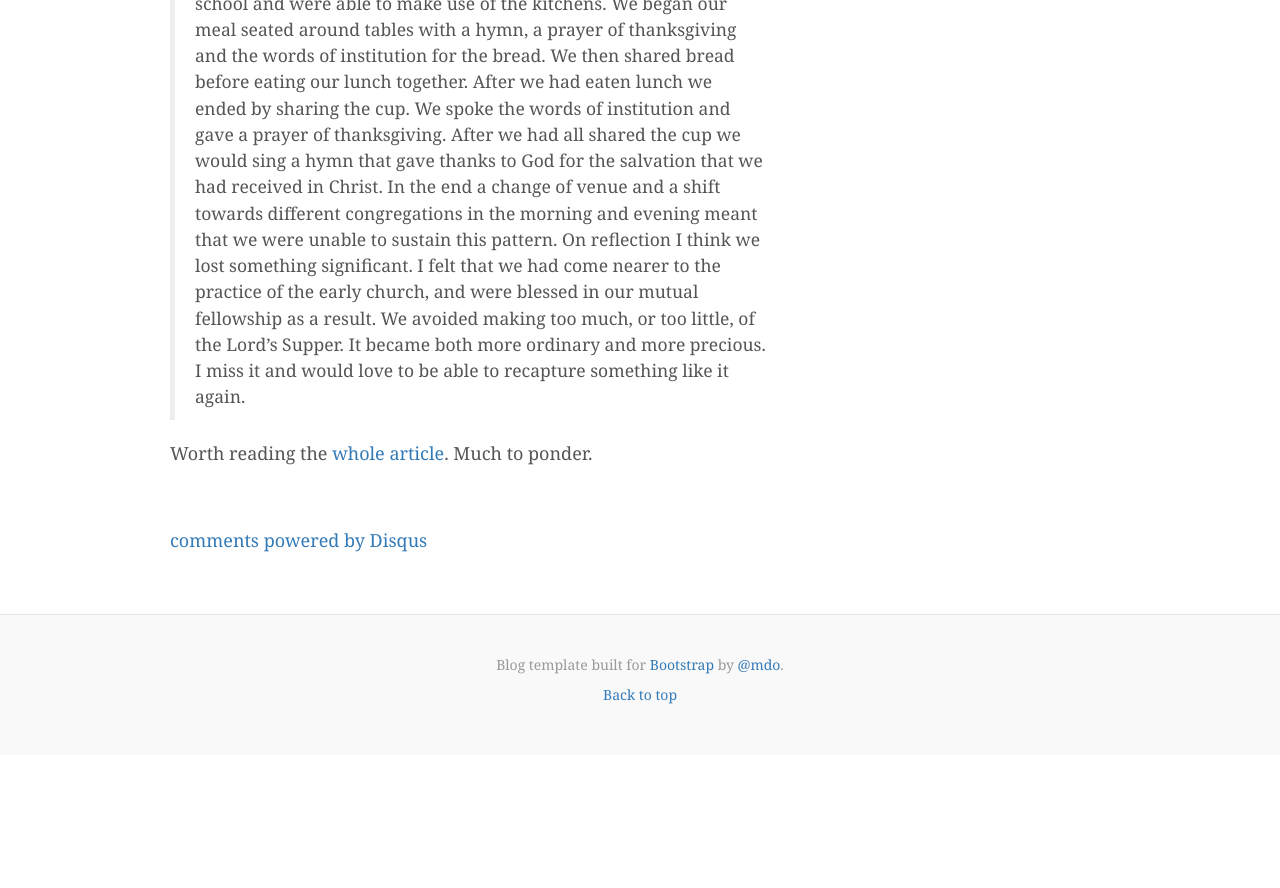
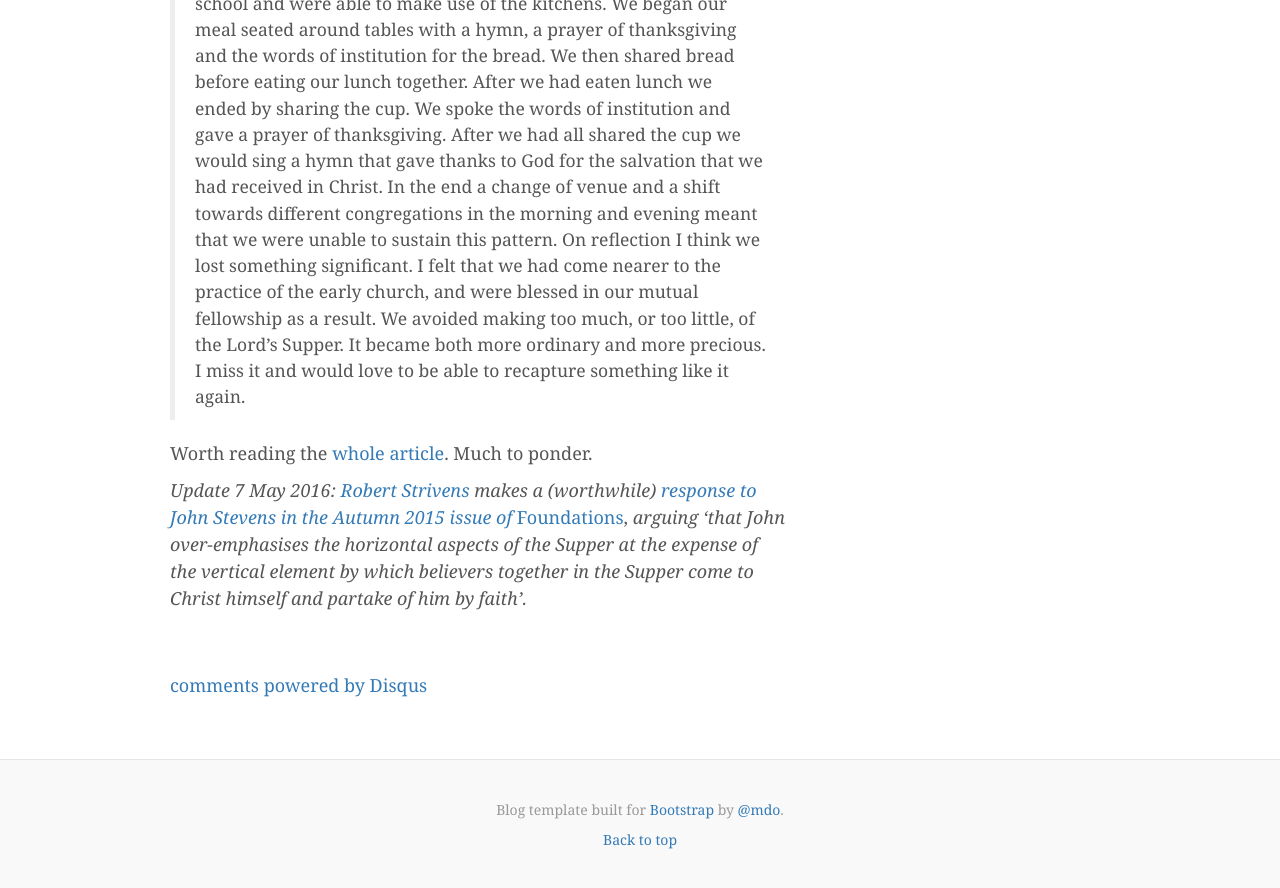
Before and after one commit to anthonyjsmith/anthonyjsmith.github.io, a Jekyll site: the page built from _posts/2015-08-21-it-is-not-a-supper-you-eat.md, in a window 1280 px wide and 900 px high, scrolled down 1872 px. Shown: the top 888 px of the window. Built offline with Jekyll 4.4.1, drawn with Linux system fonts in a browser that asks for light colours; nearby versions of some CDN libraries; comment, search, counter and statistics services are not loaded; before the commit the page ends 2627 px from its top, so only the background shows below that.

Commit message:
Addendum, linking to Robert Strivens's response

```diff
--- a/_posts/2015-08-21-it-is-not-a-supper-you-eat.md
+++ b/_posts/2015-08-21-it-is-not-a-supper-you-eat.md
@@ -23,3 +23,5 @@ But what might this look like in practice?
 > For a short period of time when I was Pastor of City Evangelical Church, Birmingham we celebrated the Lord's Supper after our morning service in the context of a church lunch. We met in a school and were able to make use of the kitchens. We began our meal seated around tables with a hymn, a prayer of thanksgiving and the words of institution for the bread. We then shared bread before eating our lunch together. After we had eaten lunch we ended by sharing the cup. We spoke the words of institution and gave a prayer of thanksgiving. After we had all shared the cup we would sing a hymn that gave thanks to God for the salvation that we had received in Christ. In the end a change of venue and a shift towards different congregations in the morning and evening meant that we were unable to sustain this pattern. On reflection I think we lost something significant. I felt that we had come nearer to the practice of the early church, and were blessed in our mutual fellowship as a result. We avoided making too much, or too little, of the Lord's Supper. It became both more ordinary and more precious. I miss it and would love to be able to recapture something like it again.
 
 Worth reading the [whole article](http://www.affinity.org.uk/foundations-issues/issue-68-article-2---not-reformed-enough-critiquing-contemporary-practice-of-the-lord-s-supper-). Much to ponder.
+
+_Update 7 May 2016: [Robert Strivens](http://www.ltslondon.org/lecturer/robert-strivens/) makes a (worthwhile)_ [_response to John Stevens in the Autumn 2015 issue of_ Foundations](http://www.affinity.org.uk/foundations-issues/issue-69-article-3---response-to-john-stevens--not-reformed-enough-critiquing-contemporary-practice-), _arguing 'that John over-emphasises the horizontal aspects of the Supper at the expense of the vertical element by which believers together in the Supper come to Christ himself and partake of him by faith'._
```
